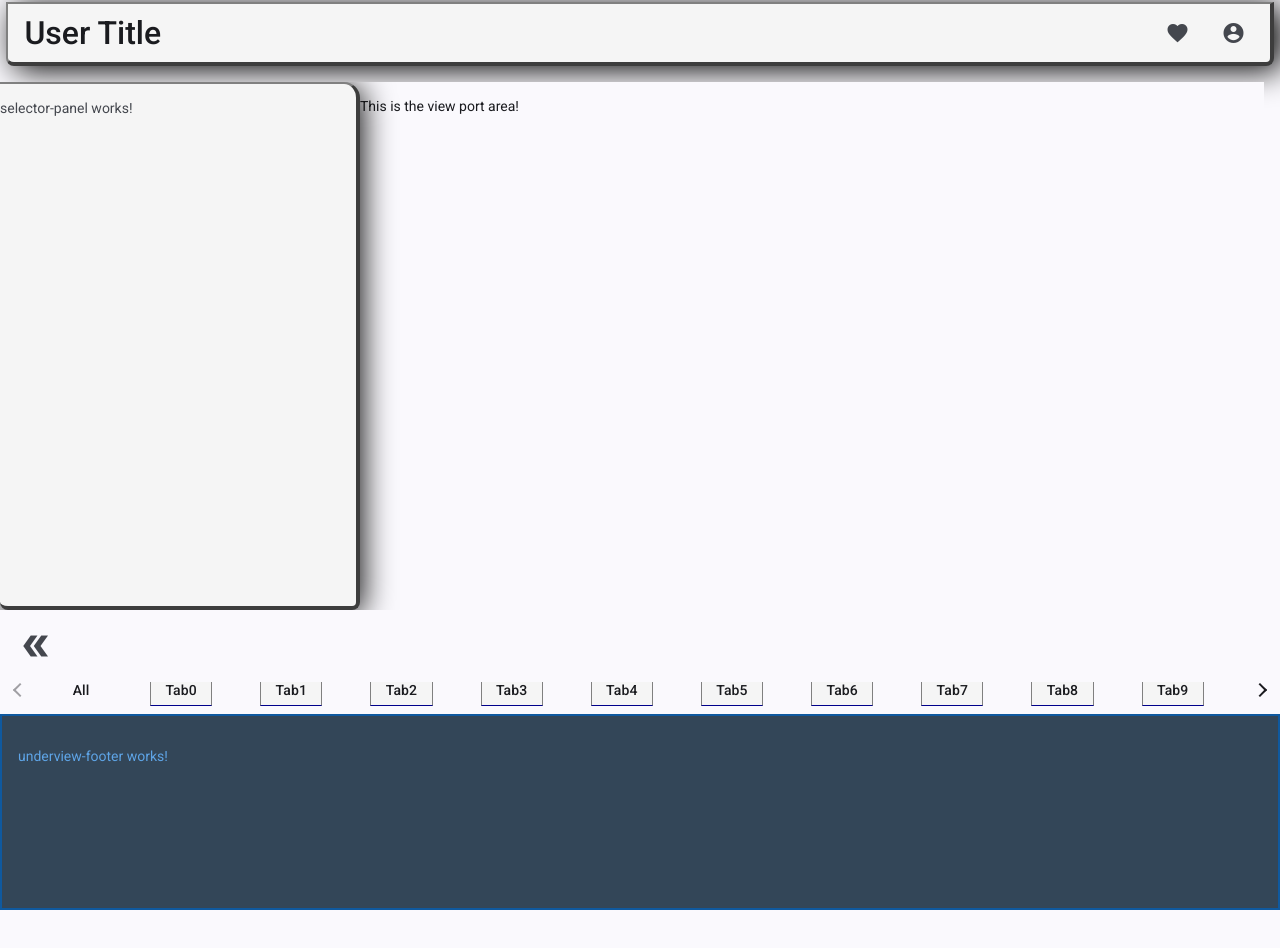
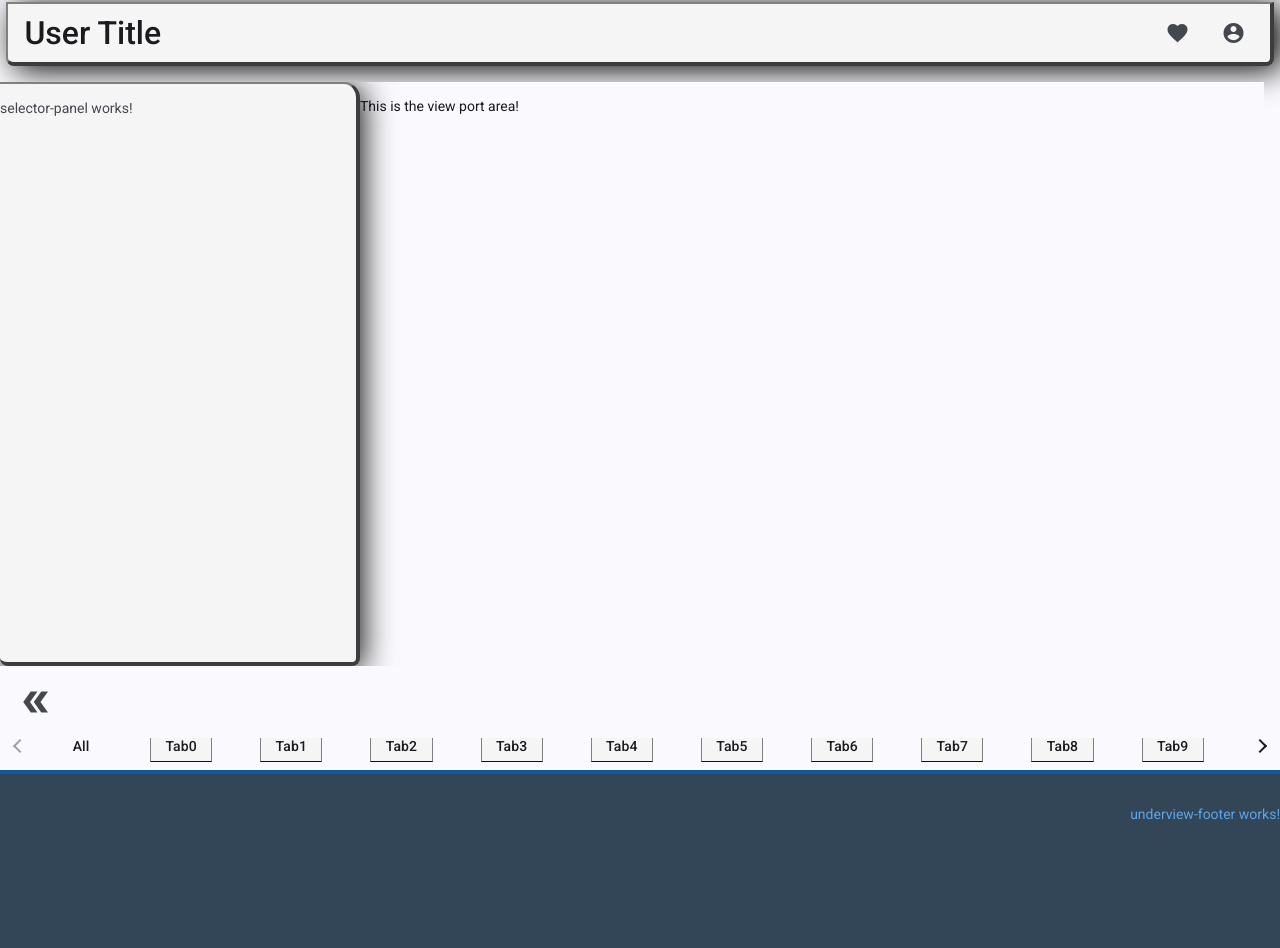
Before and after one commit to ClearTonic21/canopy-trails, an Angular app: page / in a window 1280 px wide. Shown: the top 948 px of the page. Before the commit the page ends 910 px from the top, so only its background shows below. Built offline with nearby package versions, Linux system fonts and the light colour scheme.

Commit message:
little tweaks

```diff
--- a/src/app/components/underview-footer/underview-footer.scss
+++ b/src/app/components/underview-footer/underview-footer.scss
@@ -1,7 +1,12 @@
 .underview-footer-content {
-  height: 20vh;
-  padding: 1rem;
-  color: rgb(94, 164, 230);
-  border: 0.15rem solid rgb(15, 89, 159);
-  background: rgb(51, 70, 88);
+    position: absolute;
+    display: flex;
+    flex-direction: row-reverse;
+    justify-content: end;
+    min-height: 40vh;
+    width: 100%;
+    padding: 1rem 1rem 0 0;
+    color: rgb(94, 164, 230);
+    border-top: 0.25rem solid rgb(15, 89, 159);
+    background: rgb(51, 70, 88);
 }
--- a/src/app/components/view-port/view-port.scss
+++ b/src/app/components/view-port/view-port.scss
@@ -2,7 +2,7 @@
   display: flex;
   flex-direction: column;
   justify-content: space-between;
-  height: 75vh;
+  height: 82vh;
   padding: 0 1rem 0 0;
 }
 
--- a/src/styles.scss
+++ b/src/styles.scss
@@ -45,7 +45,7 @@ html, body {
 }
 
 body {
-  overflow-y: hidden;
+  overflow: hidden;
   font-family: Roboto, 'Helvetica Neue', sans-serif;
   height: 100%;
 }
```
